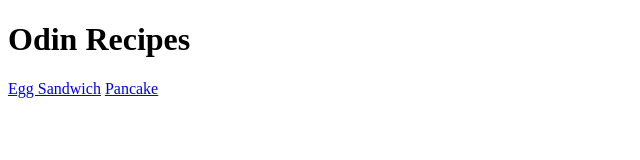
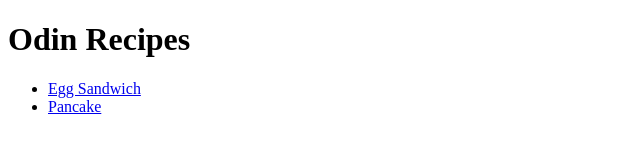
Before and after one commit to aku47z/odin-recipes, a plain HTML site: page index.html in a window 1280 px wide. Shown: the whole page, without its empty margins (0-640 px from the left). Drawn offline with Linux system fonts and the light colour scheme.

Commit message:
Added unordered list for recipe links in homepage

```diff
--- a/index.html
+++ b/index.html
@@ -7,7 +7,9 @@
     </head>
     <body>
         <h1>Odin Recipes</h1>
-        <a href="./recipes/egg-sandwich.html">Egg Sandwich</a>
-        <a href="./recipes/pancake.html">Pancake</a>
+        <ul>
+            <li><a href="./recipes/egg-sandwich.html">Egg Sandwich</a></li>
+            <li><a href="./recipes/pancake.html">Pancake</a></li>
+        </ul>
     </body>
 </html>
```
